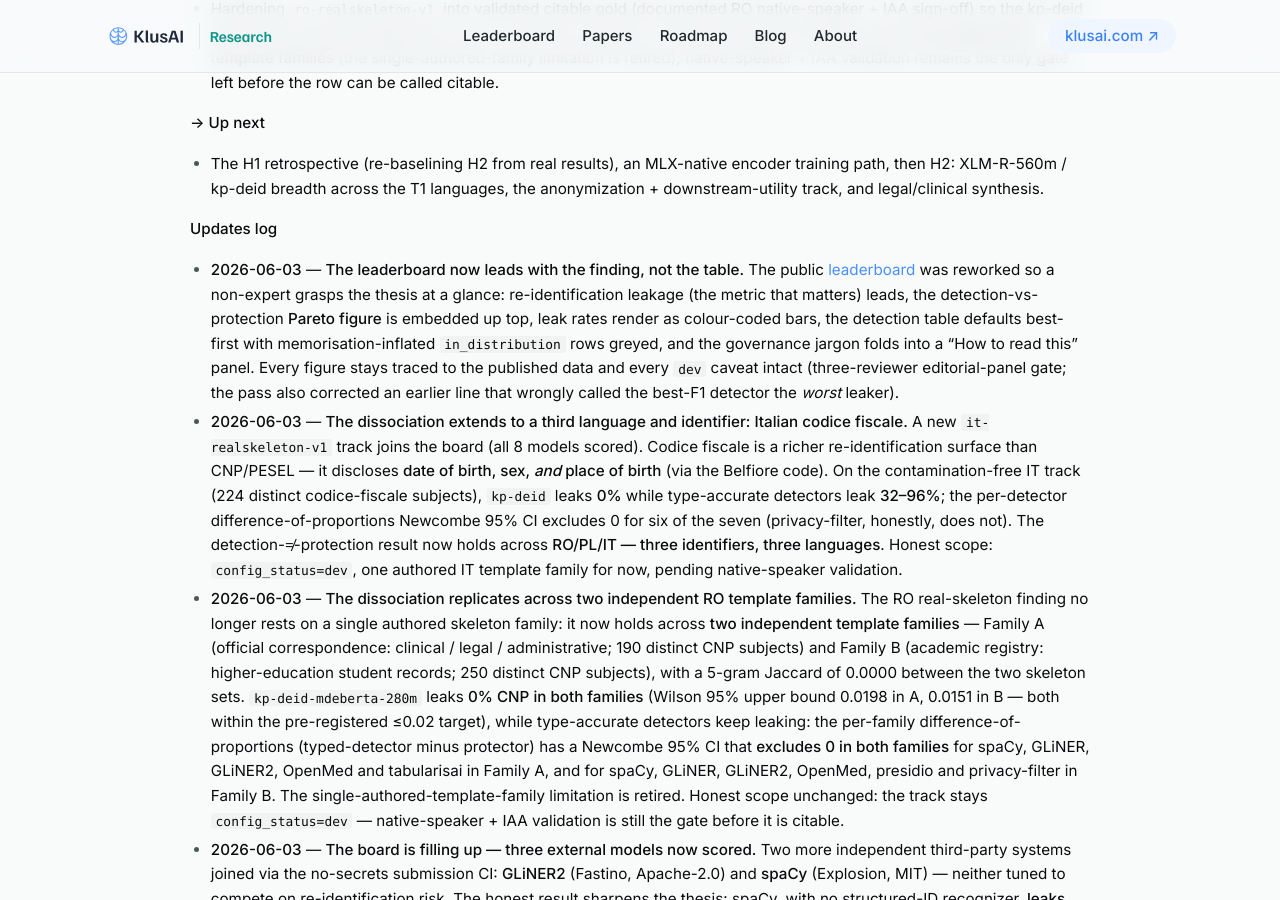
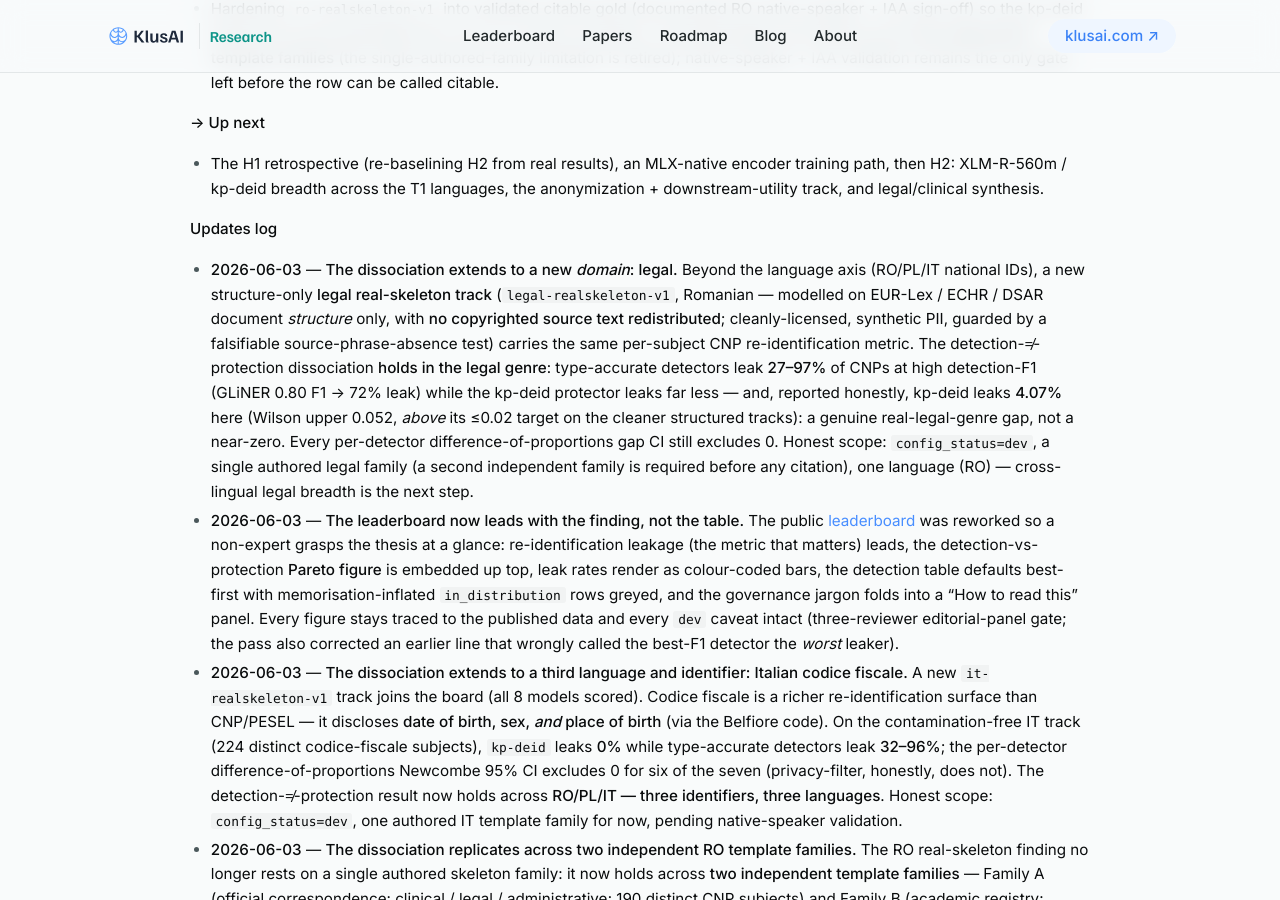
Before and after one commit to klusai/klusai-pages-research, a Jekyll site: the page built from roadmap.md, in a window 1280 px wide and 900 px high, scrolled down 2079 px. Built offline with Jekyll 4.4.1, drawn with Linux system fonts in a browser that asks for light colours.

Commit message:
roadmap: log the legal-domain dissociation (legal-realskeleton-v1, dev, structure-only)

```diff
--- a/roadmap.md
+++ b/roadmap.md
@@ -38,6 +38,7 @@ This is a living plan organized into three horizons: **H1 (~0–3 months, now)**
 - The H1 retrospective (re-baselining H2 from real results), an MLX-native encoder training path, then H2: XLM-R-560m / kp-deid breadth across the T1 languages, the anonymization + downstream-utility track, and legal/clinical synthesis.
 
 **Updates log**
+- **2026-06-03** — **The dissociation extends to a new *domain*: legal.** Beyond the language axis (RO/PL/IT national IDs), a new structure-only **legal real-skeleton track** (`legal-realskeleton-v1`, Romanian — modelled on EUR-Lex / ECHR / DSAR document *structure* only, with **no copyrighted source text redistributed**; cleanly-licensed, synthetic PII, guarded by a falsifiable source-phrase-absence test) carries the same per-subject CNP re-identification metric. The detection-≠-protection dissociation **holds in the legal genre**: type-accurate detectors leak **27–97%** of CNPs at high detection-F1 (GLiNER 0.80 F1 → 72% leak) while the kp-deid protector leaks far less — and, reported honestly, kp-deid leaks **4.07%** here (Wilson upper 0.052, *above* its ≤0.02 target on the cleaner structured tracks): a genuine real-legal-genre gap, not a near-zero. Every per-detector difference-of-proportions gap CI still excludes 0. Honest scope: `config_status=dev`, a single authored legal family (a second independent family is required before any citation), one language (RO) — cross-lingual legal breadth is the next step.
 - **2026-06-03** — **The leaderboard now leads with the finding, not the table.** The public [leaderboard](/leaderboard/) was reworked so a non-expert grasps the thesis at a glance: re-identification leakage (the metric that matters) leads, the detection-vs-protection **Pareto figure** is embedded up top, leak rates render as colour-coded bars, the detection table defaults best-first with memorisation-inflated `in_distribution` rows greyed, and the governance jargon folds into a "How to read this" panel. Every figure stays traced to the published data and every `dev` caveat intact (three-reviewer editorial-panel gate; the pass also corrected an earlier line that wrongly called the best-F1 detector the *worst* leaker).
 - **2026-06-03** — **The dissociation extends to a third language and identifier: Italian codice fiscale.** A new `it-realskeleton-v1` track joins the board (all 8 models scored). Codice fiscale is a richer re-identification surface than CNP/PESEL — it discloses **date of birth, sex, *and* place of birth** (via the Belfiore code). On the contamination-free IT track (224 distinct codice-fiscale subjects), `kp-deid` leaks **0%** while type-accurate detectors leak **32–96%**; the per-detector difference-of-proportions Newcombe 95% CI excludes 0 for six of the seven (privacy-filter, honestly, does not). The detection-≠-protection result now holds across **RO/PL/IT — three identifiers, three languages**. Honest scope: `config_status=dev`, one authored IT template family for now, pending native-speaker validation.
 - **2026-06-03** — **The dissociation replicates across two independent RO template families.** The RO real-skeleton finding no longer rests on a single authored skeleton family: it now holds across **two independent template families** — Family A (official correspondence: clinical / legal / administrative; 190 distinct CNP subjects) and Family B (academic registry: higher-education student records; 250 distinct CNP subjects), with a 5-gram Jaccard of 0.0000 between the two skeleton sets. `kp-deid-mdeberta-280m` leaks **0% CNP in both families** (Wilson 95% upper bound 0.0198 in A, 0.0151 in B — both within the pre-registered ≤0.02 target), while type-accurate detectors keep leaking: the per-family difference-of-proportions (typed-detector minus protector) has a Newcombe 95% CI that **excludes 0 in both families** for spaCy, GLiNER, GLiNER2, OpenMed and tabularisai in Family A, and for spaCy, GLiNER, GLiNER2, OpenMed, presidio and privacy-filter in Family B. The single-authored-template-family limitation is retired. Honest scope unchanged: the track stays `config_status=dev` — native-speaker + IAA validation is still the gate before it is citable.
```
